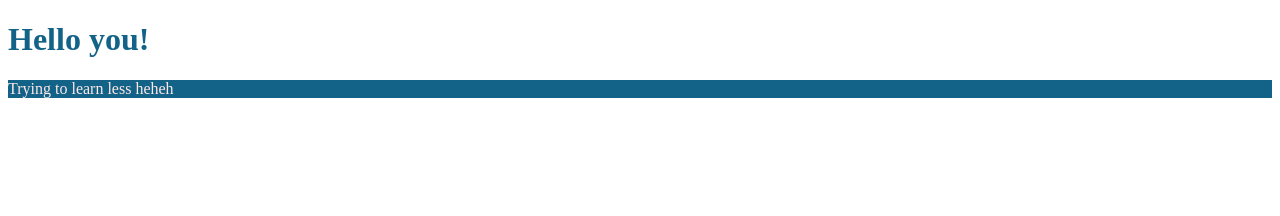
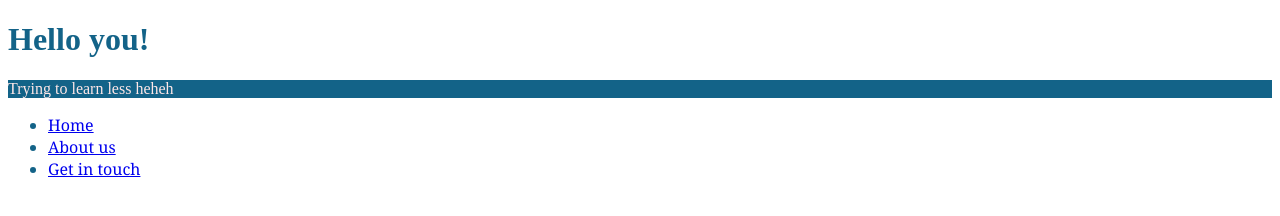
Before and after one commit to conibh/myrepository, a plain HTML site: page index.html in a window 1280 px wide. Drawn offline with Linux system fonts and the light colour scheme.

Commit message:
sixthcommit

```diff
--- a/index.html
+++ b/index.html
@@ -8,6 +8,13 @@
 
         <h1>Hello you!</h1>
         <p> Trying to learn less heheh</p>
+        <nav class="navbar">
+          <ul>
+            <li><a href="#">Home</a></li>
+            <li><a href="#">About us</a></li>
+            <li><a href="#">Get in touch</a></li>
+          </ul>
 
+        </nav>
     </body>
 </html>
--- a/main.less
+++ b/main.less
@@ -1,6 +1,15 @@
 @backgroundcolor: white;
 @primarycolor: rgb(19, 99, 136);
 @accentcolor: rgb(255, 232, 232);
+@mainfont: Cambria, Cochin, Georgia, Times, 'Times New Roman', serif;
+
+
+nav.navbar {
+    color: @primarycolor;
+    font-family: @mainfont;
+    display: block;
+
+}
 
 body {
     background-color:@backgroundcolor;
```
Also changed, not shown: main.css.
